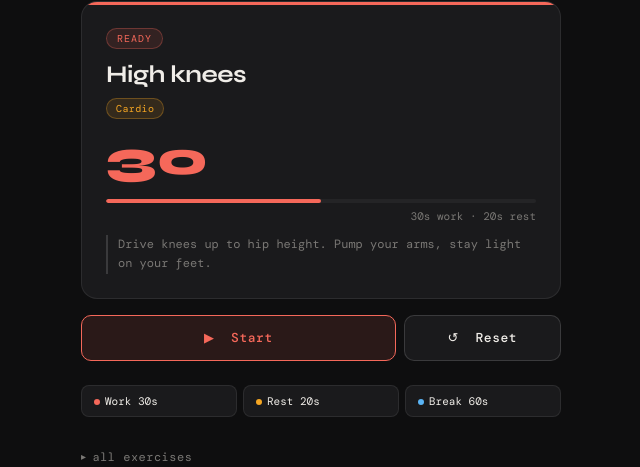
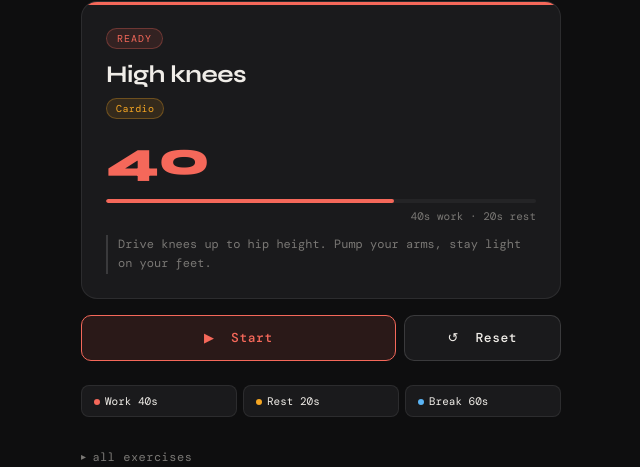
Before and after one commit to robin-hershkowitz/HIIT, a plain HTML site: page cardio-core-hiit.html in a window 1280 px wide. Shown: the part 217-684 px from the top of the page, without its empty margins (319-959 px from the left). Drawn offline with nearby package versions, Linux system fonts and the light colour scheme.

Commit message:
Add files via upload

```diff
--- a/cardio-core-hiit.html
+++ b/cardio-core-hiit.html
@@ -333,11 +333,11 @@
     <div class="ex-name" id="ex-name">High knees</div>
     <div class="tags" id="tags"></div>
     <div class="countdown-row">
-      <div class="countdown" id="countdown" style="color:#f5685a;">30</div>
+      <div class="countdown" id="countdown" style="color:#f5685a;">40</div>
       <div class="next-label" id="next-label"></div>
     </div>
     <div class="progress-wrap"><div class="progress-fill" id="progress-fill" style="width:100%;"></div></div>
-    <div style="font-size:11px;color:var(--muted);text-align:right;margin-bottom:0.75rem;" id="phase-sub">30s work · 20s rest</div>
+    <div style="font-size:11px;color:var(--muted);text-align:right;margin-bottom:0.75rem;" id="phase-sub">40s work · 20s rest</div>
     <div class="tip" id="tip">Drive knees up to hip height. Pump your arms, stay light on your feet.</div>
   </div>
 
@@ -347,7 +347,7 @@
   </div>
 
   <div class="legend">
-    <div class="legend-item"><span class="legend-dot" style="background:#f5685a;"></span>Work 30s</div>
+    <div class="legend-item"><span class="legend-dot" style="background:#f5685a;"></span>Work 40s</div>
     <div class="legend-item"><span class="legend-dot" style="background:#f5a623;"></span>Rest 20s</div>
     <div class="legend-item"><span class="legend-dot" style="background:#5ab4f5;"></span>Break 60s</div>
   </div>
@@ -363,7 +363,7 @@
   { name:"High knees",                  tags:["cardio"],           tip:"Drive knees up to hip height. Pump your arms, stay light on your feet." },
   { name:"Plank",                       tags:["core"],             tip:"Neutral spine, squeeze glutes. Don't let hips sag or pike." },
   { name:"High skip",                   tags:["cardio"],           tip:"Skip with height, not just speed. Land soft, drive the opposite arm." },
-  { name:"Leg extension on all fours",  tags:["core","hip"],       tip:"On all fours, extend one leg straight back, hip height. Keep your back flat — don't let it arch." },
+  { name:"Leg lifts",                   tags:["core"],             tip:"Flat on your back. Keep lower back pressed down. Slow and controlled." },
   { name:"Bicep curl + overhead press", tags:["weights"],          tip:"2 lb weights. Full curl, then press overhead. Control the descent." },
   { name:"Fast grapevine",              tags:["cardio","coord"],   tip:"Lead both directions — 15s each side. Stay light on your feet." },
   { name:"Knee taps forward and back",  tags:["core","coord"],     tip:"Quick tap one knee toward the floor, pop back up, alternate forward and back." },
@@ -384,7 +384,7 @@
 
 const phaseColors = { work:"#f5685a", rest:"#f5a623", break:"#5ab4f5", idle:"#f5685a" };
 
-const WORK=30, REST=20, BREAK=60, CIRCUITS=3;
+const WORK=40, REST=20, BREAK=60, CIRCUITS=3;
 let circuit=0, exIdx=0, phase="idle", remaining=WORK, totalElapsed=0;
 let timerInt=null, started=false;
 let audioCtx=null;
@@ -525,7 +525,7 @@
   document.getElementById("btn-start").style.background="var(--work-dim)";
   setPhaseColor("#f5685a");
   updateUI();
-  document.getElementById("countdown").textContent="30";
+  document.getElementById("countdown").textContent="40";
   document.getElementById("next-label").textContent="";
   document.getElementById("phase-pill").textContent="READY";
 }
```
